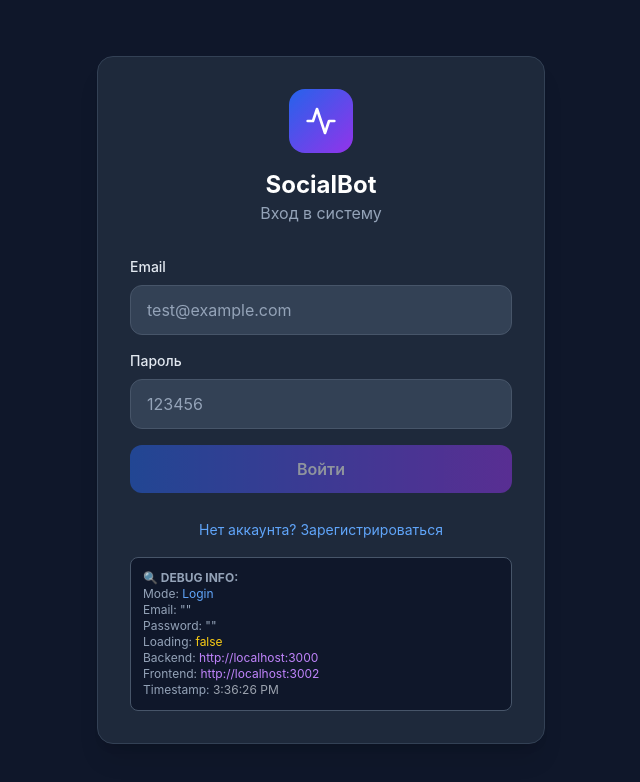
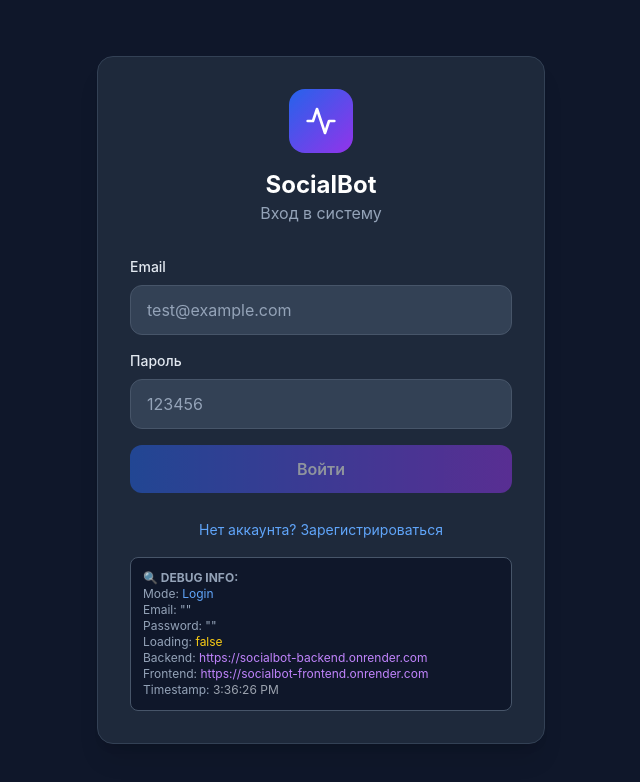
Before and after one commit to Maks1122n/social-media-automation, a React (Vite) app in the folder frontend/: page / in a window 1280 px wide. Shown: the top 782 px of the page, without its empty margins (319-959 px from the left). Built offline with nearby package versions, Linux system fonts and the light colour scheme.

Commit message:
🚨 URGENT FIX: Replace ALL localhost URLs with production backend

```diff
--- a/frontend/src/LoginForm.jsx
+++ b/frontend/src/LoginForm.jsx
@@ -26,7 +26,7 @@ const LoginForm = ({ onSuccess }) => {
     setLoading(true);
 
     try {
-      const url = `http://localhost:3000/auth/${isLogin ? 'login' : 'register'}`;
+      const url = `https://socialbot-backend.onrender.com/auth/${isLogin ? 'login' : 'register'}`;
       console.log('Making request to:', url);
 
       const response = await fetch(url, {
@@ -132,8 +132,8 @@ const LoginForm = ({ onSuccess }) => {
           <p>Email: "<span className="text-green-400">{email}</span>"</p>
           <p>Password: "<span className="text-green-400">{password}</span>"</p>
           <p>Loading: <span className="text-yellow-400">{loading.toString()}</span></p>
-          <p>Backend: <span className="text-purple-400">http://localhost:3000</span></p>
-          <p>Frontend: <span className="text-purple-400">http://localhost:3002</span></p>
+          <p>Backend: <span className="text-purple-400">https://socialbot-backend.onrender.com</span></p>
+          <p>Frontend: <span className="text-purple-400">https://socialbot-frontend.onrender.com</span></p>
           <p>Timestamp: <span className="text-gray-400">{new Date().toLocaleTimeString()}</span></p>
         </div>
       </div>
```
